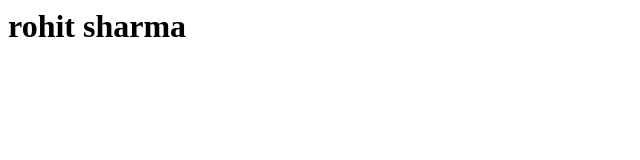
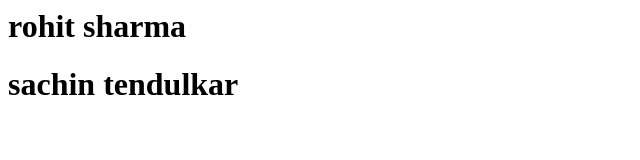
Before and after one commit to Badsahh-rb/git-demo, a plain HTML site: page index.html in a window 1280 px wide. Shown: the whole page, without its empty margins (0-640 px from the left). Drawn offline with Linux system fonts and the light colour scheme.

Commit message:
first slave commit

```diff
--- a/index.html
+++ b/index.html
@@ -6,5 +6,7 @@
 </head>
 <body>
     <h1>rohit sharma </h1>
+
+    <h1>sachin tendulkar</h1>
 </body>
 </html>
```
